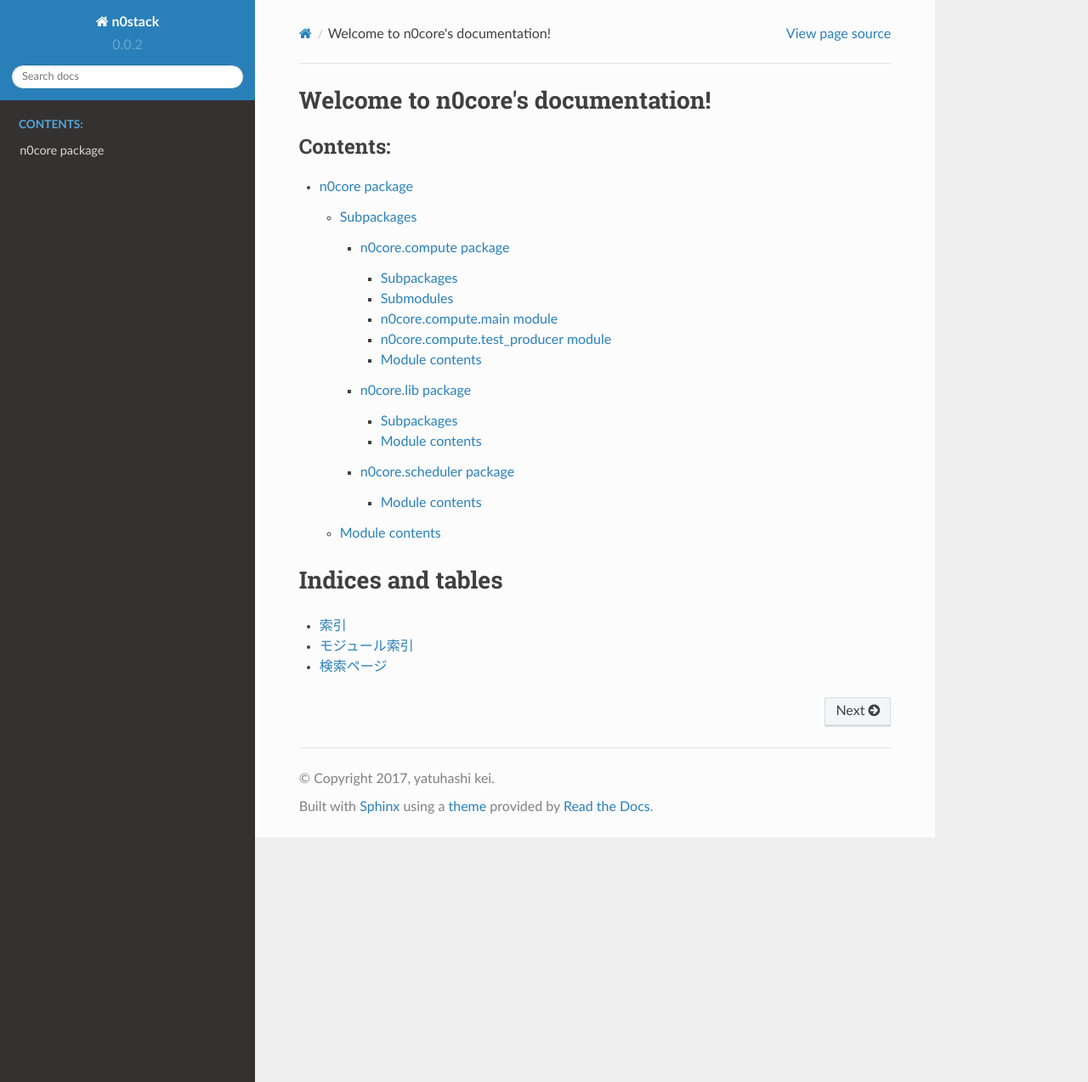
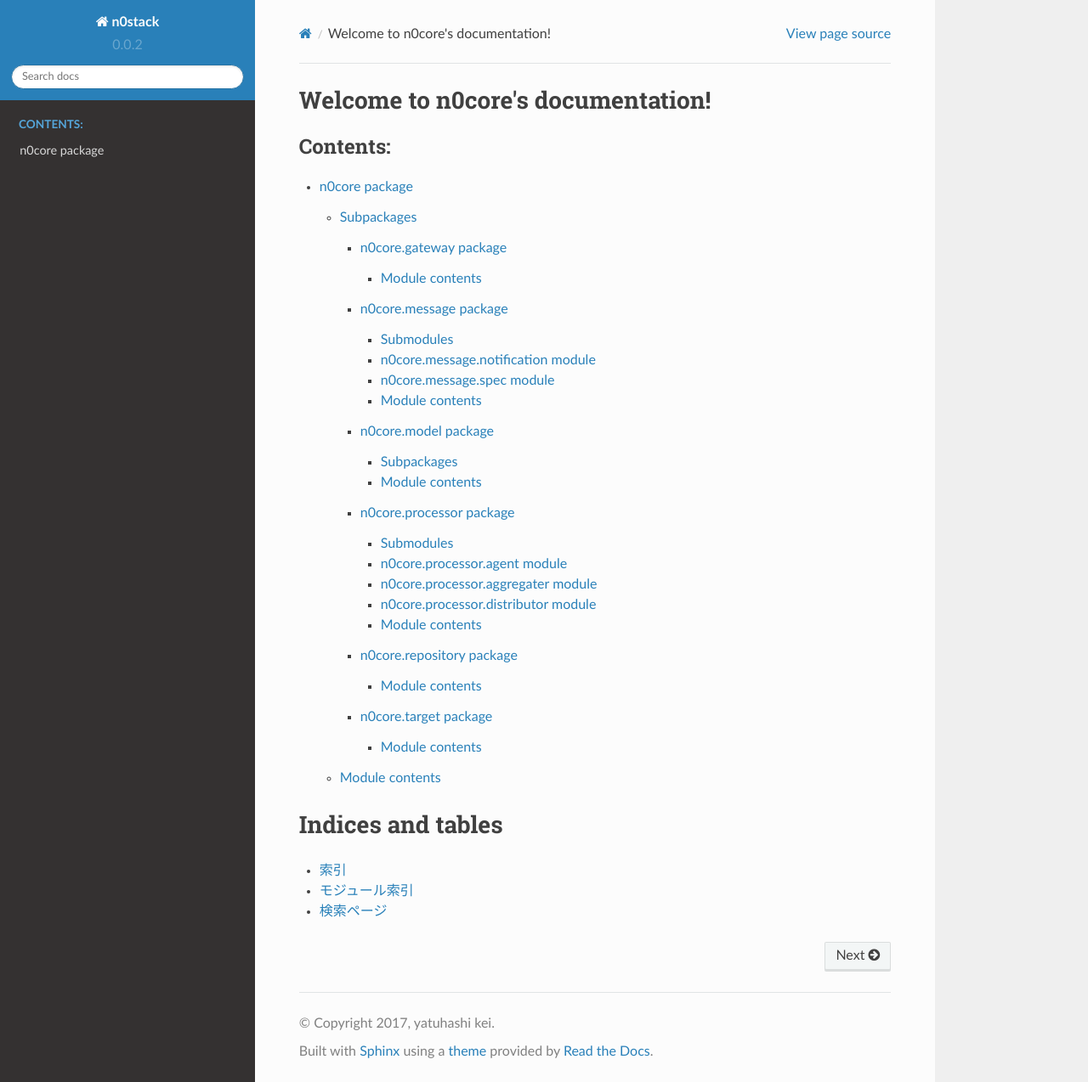
Before and after one commit to n0stack/n0stack, a Sphinx documentation site: the page built from docs/index.rst, in a window 1280 px wide and 1274 px high. Shown: the whole window at 85% size. Built offline with Sphinx 7.4.7 and the Read the Docs theme 2.0.0, drawn with Linux system fonts in a browser that asks for light colours.

Commit message:
fix rst file

```diff
--- a/docs/n0core.rst
+++ b/docs/n0core.rst
@@ -6,9 +6,12 @@ Subpackages
 
 .. toctree::
 
-    n0core.compute
-    n0core.lib
-    n0core.scheduler
+    n0core.gateway
+    n0core.message
+    n0core.model
+    n0core.processor
+    n0core.repository
+    n0core.target
 
 Module contents
 ---------------
--- a/docs/n0core.scheduler.rst
+++ /dev/null
@@ -1,10 +0,0 @@
-n0core\.scheduler package
-=========================
-
-Module contents
----------------
-
-.. automodule:: n0core.scheduler
-    :members:
-    :undoc-members:
-    :show-inheritance:
```
